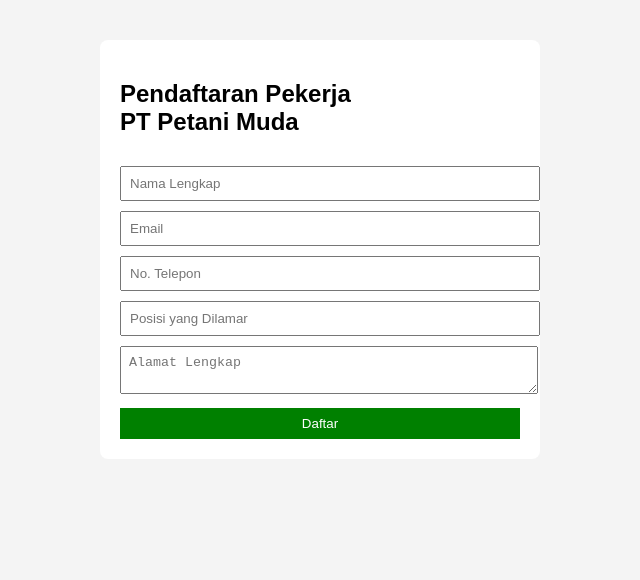
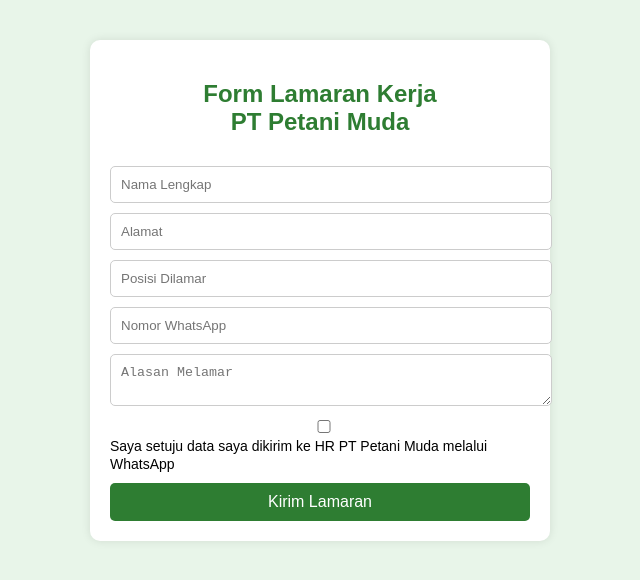
Before and after one commit to roadmen12/gandi88, a website: page index.html in a window 1280 px wide. Shown: the whole page, without its empty margins (320-960 px from the left). Drawn offline with Linux system fonts and the light colour scheme.

Commit message:
Update index.html
updt

```diff
--- a/index.html
+++ b/index.html
@@ -2,45 +2,89 @@
 <html lang="id">
 <head>
   <meta charset="UTF-8">
-    <title>Form Pendaftaran Pekerja - PT Petani Muda</title>
+  <title>Form Lamaran Kerja | PT Petani Muda</title>
   <style>
     body {
       font-family: Arial, sans-serif;
-            background: #f4f4f4;
+      background: #e8f5e9;
     }
-        form {
-            background: #fff;
+    .container {
+      background: white;
+      max-width: 420px;
+      margin: 40px auto;
       padding: 20px;
-            width: 400px;
-            margin: 40px auto;
-            border-radius: 8px;
+      border-radius: 10px;
+      box-shadow: 0 0 10px rgba(0,0,0,0.1);
+    }
+    h2 {
+      text-align: center;
+      color: #2e7d32;
     }
     input, textarea, button {
       width: 100%;
+      padding: 10px;
       margin-top: 10px;
-            padding: 8px;
+      border-radius: 5px;
+      border: 1px solid #ccc;
     }
     button {
-            background: green;
+      background: #2e7d32;
       color: white;
       border: none;
+      font-size: 16px;
       cursor: pointer;
+    }
+    button:hover {
+      background: #1b5e20;
+    }
+    label {
+      font-size: 14px;
     }
   </style>
 </head>
 <body>
 
-<form action="http://localhost:3000/kirim" method="POST">
-    <h2>Pendaftaran Pekerja<br>PT Petani Muda</h2>
+<div class="container">
+  <h2>Form Lamaran Kerja<br>PT Petani Muda</h2>
 
-    <input type="text" name="nama" placeholder="Nama Lengkap" required>
-    <input type="email" name="email" placeholder="Email" required>
-    <input type="text" name="telepon" placeholder="No. Telepon" required>
-    <input type="text" name="posisi" placeholder="Posisi yang Dilamar" required>
-    <textarea name="alamat" placeholder="Alamat Lengkap" required></textarea>
+  <form onsubmit="kirimWA(); return false;">
+    <input type="text" id="nama" placeholder="Nama Lengkap" required>
+    <input type="text" id="alamat" placeholder="Alamat" required>
+    <input type="text" id="posisi" placeholder="Posisi Dilamar" required>
+    <input type="tel" id="hp" placeholder="Nomor WhatsApp" required>
+    <textarea id="alasan" placeholder="Alasan Melamar" required></textarea>
 
-    <button type="submit">Daftar</button>
+    <label>
+      <input type="checkbox" required>
+      Saya setuju data saya dikirim ke HR PT Petani Muda melalui WhatsApp
+    </label>
+
+    <button type="submit">Kirim Lamaran</button>
   </form>
+</div>
+
+<script>
+function kirimWA() {
+  var nama   = document.getElementById("nama").value;
+  var alamat = document.getElementById("alamat").value;
+  var posisi = document.getElementById("posisi").value;
+  var hp     = document.getElementById("hp").value;
+  var alasan = document.getElementById("alasan").value;
+
+  var nomorHR = "628XXXXXXXXXX"; // GANTI dengan nomor WhatsApp kamu
+
+  var pesan =
+    "LAMARAN KERJA PT PETANI MUDA\n\n" +
+    "Nama: " + nama + "\n" +
+    "Alamat: " + alamat + "\n" +
+    "Posisi: " + posisi + "\n" +
+    "No HP: " + hp + "\n\n" +
+    "Alasan:\n" + alasan;
+
+  var url = "https://wa.me/" + nomorHR + "?text=" + encodeURIComponent(pesan);
+  window.open(url, "_blank");
+}
+</script>
 
 </body>
 </html>
```
Lines whose indentation alone changed are shown as unchanged.
